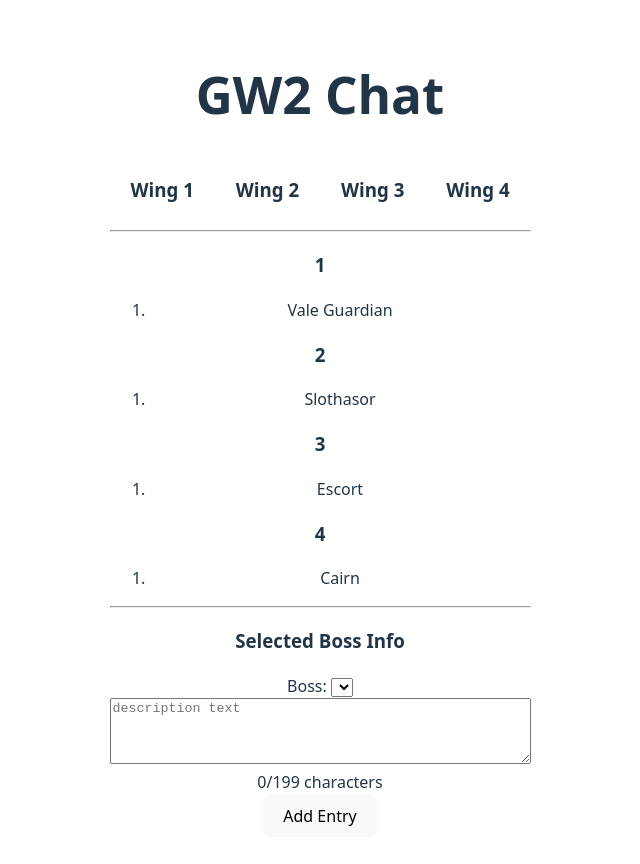
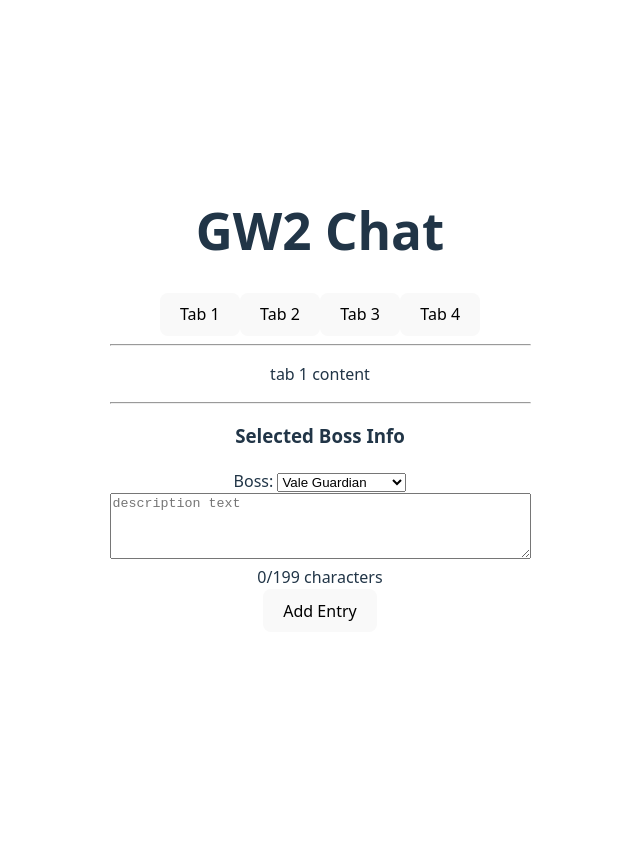
Before and after one commit to ag7621/project-gw2-comm-chat-v2, a React (Vite) app: page / in a window 1280 px wide. Shown: the top 864 px of the page, without its empty margins (320-960 px from the left). After the commit the page ends 800 px from the top, so only its background shows below. Built offline with nearby package versions, Linux system fonts and the light colour scheme.

Commit message:
testing basic tab functionality

```diff
--- a/src/App.css
+++ b/src/App.css
@@ -45,3 +45,11 @@
   display: flex;
   justify-content: space-around;
 }
+
+.tab-page {
+  display: none;
+}
+
+.tab-page.active {
+  display: block;
+}
--- a/src/App.jsx
+++ b/src/App.jsx
@@ -7,6 +7,7 @@
 
 function App() {
   const [data, setData] = useState(bossList);
+  const [active, setActive] = useState('tab-1');
 
   function handleAddEntry(selectedBoss, newEntry) {
     setData((prevData) =>
@@ -21,6 +22,10 @@
     );
   }
 
+  function handleActiveTab(e) {
+    setActive(e.target.id);
+  }
+
   useEffect(() => {
     console.log('data change: ', data);
     data.forEach((item) => {
@@ -31,16 +36,44 @@
   return (
     <>
       <header>
-        <Navbar />
+        <h1>GW2 Chat</h1>
+        {/* <Navbar onFilterChange={handleFilter} /> */}
+        <div className="tab-list">
+          <button id="tab-1" onClick={handleActiveTab}>
+            Tab 1
+          </button>
+          <button id="tab-2" onClick={handleActiveTab}>
+            Tab 2
+          </button>
+          <button id="tab-3" onClick={handleActiveTab}>
+            Tab 3
+          </button>
+          <button id="tab-4" onClick={handleActiveTab}>
+            Tab 4
+          </button>
+        </div>
         <hr />
       </header>
 
       <main>
         {/* <List entryData={data} /> */}
-        {data.map((wing) => (
-          // <h3>{wing.wing}</h3>
+        {/* {data.map((wing) => (
           <List wing={wing} />
-        ))}
+        ))} */}
+        <div className="tab-content">
+          <div className={`tab-page ${active === 'tab-1' ? 'active' : ''}`}>
+            <p>tab 1 content</p>
+          </div>
+          <div className={`tab-page ${active === 'tab-2' ? 'active' : ''}`}>
+            <p>tab 2 content</p>
+          </div>
+          <div className={`tab-page ${active === 'tab-3' ? 'active' : ''}`}>
+            <p>tab 3 content</p>
+          </div>
+          <div className={`tab-page ${active === 'tab-4' ? 'active' : ''}`}>
+            <p>tab 4 content</p>
+          </div>
+        </div>
       </main>
 
       <hr />
--- a/src/Data.js
+++ b/src/Data.js
@@ -1,58 +1,58 @@
+const bossList = [
+  { name: 'Vale Guardian', wing: 1, entries: [] },
+  { name: 'Spirit Woods', wing: 1, entries: [] },
+  { name: 'Gorseval', wing: 1, entries: [] },
+  { name: 'Sabetha', wing: 1, entries: [] },
+  { name: 'Slothasor', wing: 2, entries: [] },
+  { name: 'Bandit Trio', wing: 2, entries: [] },
+  { name: 'Matthias', wing: 2, entries: [] },
+  { name: 'Escort', wing: 3, entries: [] },
+  { name: 'Keep Construct', wing: 3, entries: [] },
+  { name: 'Twisted Castle', wing: 3, entries: [] },
+  { name: 'Xera', wing: 3, entries: [] },
+  { name: 'Cairn', wing: 4, entries: [] },
+  { name: 'Mursaat Overseer', wing: 4, entries: [] },
+  { name: 'Samarog', wing: 4, entries: [] },
+  { name: 'Deimos', wing: 4, entries: [] },
+];
+
 // const bossList = [
-//   { name: 'Vale Guardian', wing: 1, entries: [] },
-//   { name: 'Spirit Woods', wing: 1, entries: [] },
-//   { name: 'Gorseval', wing: 1, entries: [] },
-//   { name: 'Sabetha', wing: 1, entries: [] },
-//   { name: 'Slothasor', wing: 2, entries: [] },
-//   { name: 'Bandit Trio', wing: 2, entries: [] },
-//   { name: 'Matthias', wing: 2, entries: [] },
-//   { name: 'Escort', wing: 3, entries: [] },
-//   { name: 'Keep Construct', wing: 3, entries: [] },
-//   { name: 'Twisted Castle', wing: 3, entries: [] },
-//   { name: 'Xera', wing: 3, entries: [] },
-//   { name: 'Cairn', wing: 4, entries: [] },
-//   { name: 'Mursaat Overseer', wing: 4, entries: [] },
-//   { name: 'Samarog', wing: 4, entries: [] },
-//   { name: 'Deimos', wing: 4, entries: [] },
+//   {
+//     wing: 1,
+//     bosses: [
+//       {
+//         name: 'Vale Guardian',
+//         entries: [],
+//       },
+//     ],
+//   },
+//   {
+//     wing: 2,
+//     bosses: [
+//       {
+//         name: 'Slothasor',
+//         entries: [],
+//       },
+//     ],
+//   },
+//   {
+//     wing: 3,
+//     bosses: [
+//       {
+//         name: 'Escort',
+//         entries: [],
+//       },
+//     ],
+//   },
+//   {
+//     wing: 4,
+//     bosses: [
+//       {
+//         name: 'Cairn',
+//         entries: [],
+//       },
+//     ],
+//   },
 // ];
 
-const bossList = [
-  {
-    wing: 1,
-    bosses: [
-      {
-        name: 'Vale Guardian',
-        entries: [],
-      },
-    ],
-  },
-  {
-    wing: 2,
-    bosses: [
-      {
-        name: 'Slothasor',
-        entries: [],
-      },
-    ],
-  },
-  {
-    wing: 3,
-    bosses: [
-      {
-        name: 'Escort',
-        entries: [],
-      },
-    ],
-  },
-  {
-    wing: 4,
-    bosses: [
-      {
-        name: 'Cairn',
-        entries: [],
-      },
-    ],
-  },
-];
-
 export default bossList;
--- a/src/components/Item.jsx
+++ b/src/components/Item.jsx
@@ -1,18 +1,18 @@
 import React from 'react';
 
-function Item({ boss }) {
+function Item({ entryData }) {
   return (
     <>
+      {/* <li>
+        <p>{boss.name}</p>
+      </li> */}
       <li>
-        <p>{boss.name}</p>
-      </li>
-      {/* <li>
-        <h2>Boss name:</h2>
+        <h2>Boss name: {entryData.name}</h2>
         <p>
           Lorem ipsum dolor sit amet consectetur adipisicing elit. Eos assumenda
           aliquam ipsa excepturi illo ullam quaerat rerum eaque iusto adipisci.
         </p>
-      </li> */}
+      </li>
     </>
   );
 }
--- a/src/components/List.jsx
+++ b/src/components/List.jsx
@@ -1,17 +1,16 @@
 import React from 'react';
 import Item from './Item';
 
-function List({ wing }) {
+function List({ entryData }) {
   return (
-    <>
-      <h3>{wing.wing}</h3>
-      <ol>
-        {wing.bosses.map((boss) => (
-          // <p>{boss.name}</p>
-          <Item boss={boss} />
-        ))}
-      </ol>
-    </>
+    // <>
+    //   <h3>{wing.wing}</h3>
+    //   <ol>
+    //     {wing.bosses.map((boss) => (
+    //       <Item boss={boss} />
+    //     ))}
+    //   </ol>
+    // </>
 
     // <ol>
 
@@ -20,6 +19,13 @@
     //   ))} */}
     //   {/* <Item/> */}
     // </ol>
+
+    <>
+      <h3>{entryData.name}</h3>
+      <ol>
+        <Item entryData={entryData} />
+      </ol>
+    </>
   );
 }
 
--- a/src/components/Navbar.jsx
+++ b/src/components/Navbar.jsx
@@ -1,14 +1,26 @@
 import React from 'react';
 
-function Navbar() {
+function Navbar({ onFilterChange }) {
   return (
     <div>
       <h1>GW2 Chat</h1>
       <nav>
-        <h3>Wing 1</h3>
+        <button value={1} onClick={onFilterChange}>
+          Wing 1
+        </button>
+        <button value={2} onClick={onFilterChange}>
+          Wing 2
+        </button>
+        <button value={3} onClick={onFilterChange}>
+          Wing 3
+        </button>
+        <button value={4} onClick={onFilterChange}>
+          Wing 4
+        </button>
+        {/* <h3>Wing 1</h3>
         <h3>Wing 2</h3>
         <h3>Wing 3</h3>
-        <h3>Wing 4</h3>
+        <h3>Wing 4</h3> */}
       </nav>
     </div>
   );
```
